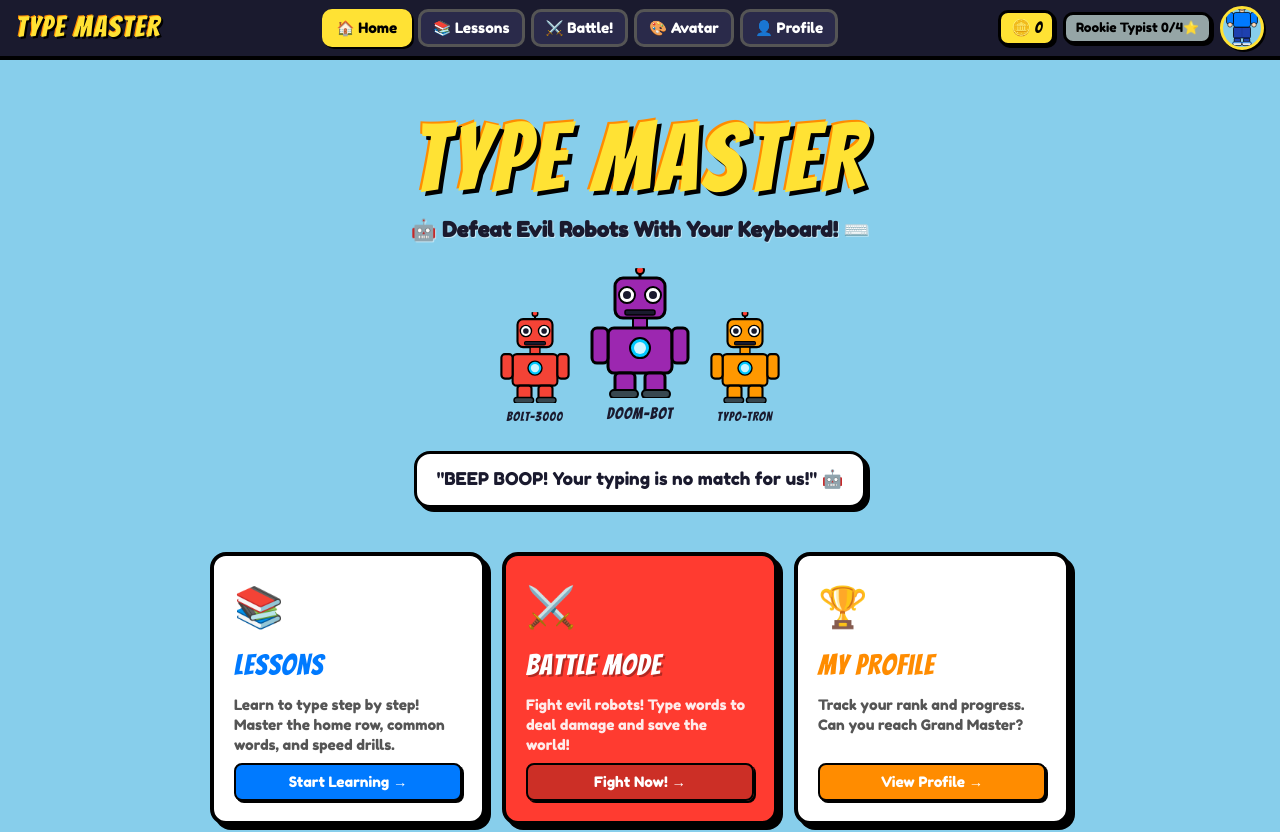
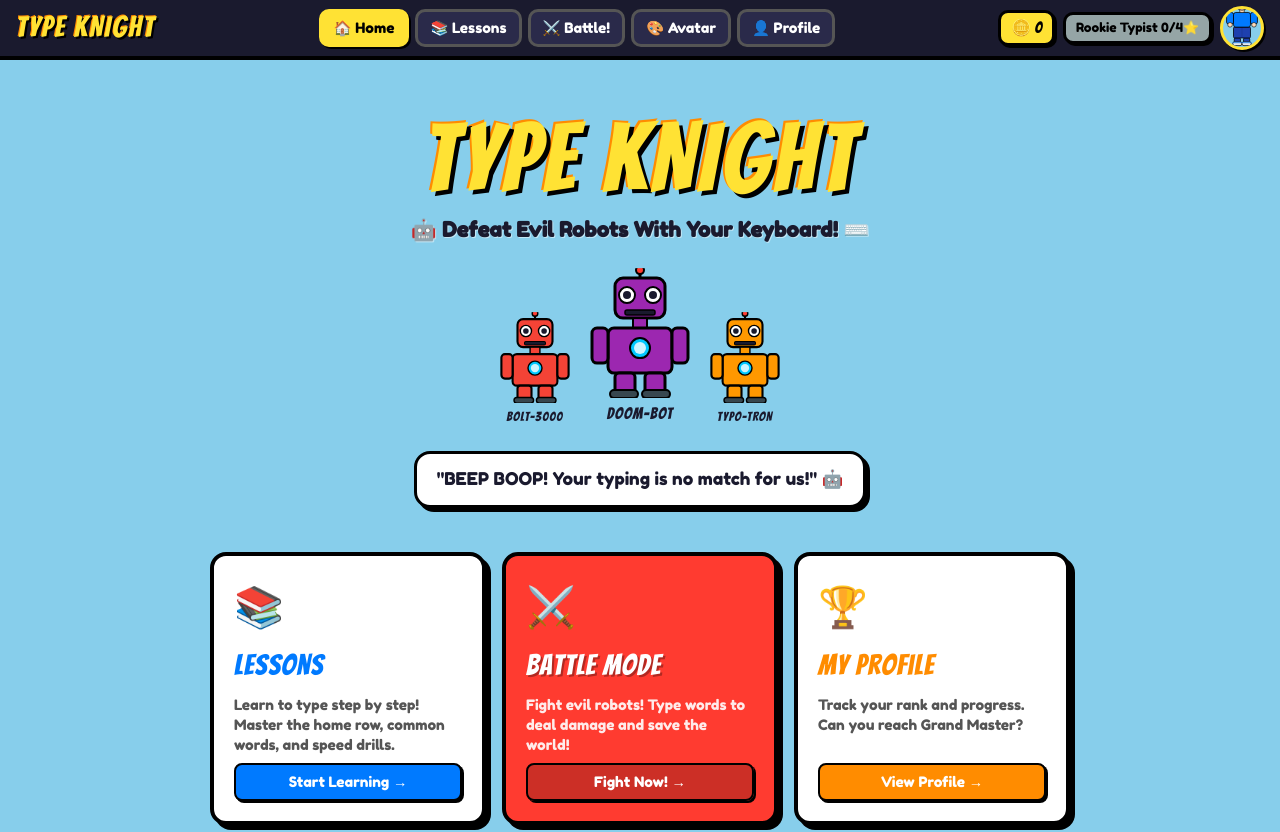
Before and after one commit to flixbee878/FelixFirst, a React (Vite) app: page / in a window 1280 px wide. Shown: the top 832 px of the page. Built offline with nearby package versions, Linux system fonts and the light colour scheme.

Commit message:
Rename app from Type Master to Type Knight
https://claude.ai/code/session_01G1HFZPAdcxnSKKdyY6KvXZ

```diff
--- a/index.html
+++ b/index.html
@@ -4,7 +4,7 @@
     <meta charset="UTF-8" />
     <link rel="icon" type="image/svg+xml" href="/favicon.svg" />
     <meta name="viewport" content="width=device-width, initial-scale=1.0" />
-    <title>Type Master - Battle Evil Robots!</title>
+    <title>Type Knight - Battle Evil Robots!</title>
     <link rel="preconnect" href="https://fonts.googleapis.com" />
     <link rel="preconnect" href="https://fonts.gstatic.com" crossorigin />
     <link href="https://fonts.googleapis.com/css2?family=Bangers&family=Fredoka+One&display=swap" rel="stylesheet" />
--- a/src/components/layout/NavBar.tsx
+++ b/src/components/layout/NavBar.tsx
@@ -39,7 +39,7 @@ export const NavBar = () => {
           letterSpacing: '2px',
           textShadow: '2px 2px 0px #000, -1px -1px 0px #FF8C00',
         }}>
-          TYPE MASTER
+          TYPE KNIGHT
         </span>
       </Link>
 
--- a/src/hooks/usePlayerProfile.ts
+++ b/src/hooks/usePlayerProfile.ts
@@ -5,8 +5,8 @@ import { BATTLE_TOKEN_BASE, BATTLE_TOKEN_PER_RANK } from '../constants/avatarPar
 import type { AvatarConfig } from '../types/avatar';
 import { DEFAULT_AVATAR } from '../types/avatar';
 
-const STORAGE_KEY = 'type_master_profile';
-const AVATAR_KEY = 'type_master_avatar';
+const STORAGE_KEY = 'type_knight_profile';
+const AVATAR_KEY = 'type_knight_avatar';
 
 const defaultProfile: PlayerProfile = {
   rank: 1,
--- a/src/pages/HomePage.tsx
+++ b/src/pages/HomePage.tsx
@@ -24,7 +24,7 @@ export const HomePage = () => {
               lineHeight: 1,
             }}
           >
-            TYPE MASTER
+            TYPE KNIGHT
           </h1>
           <p
             style={{
```
